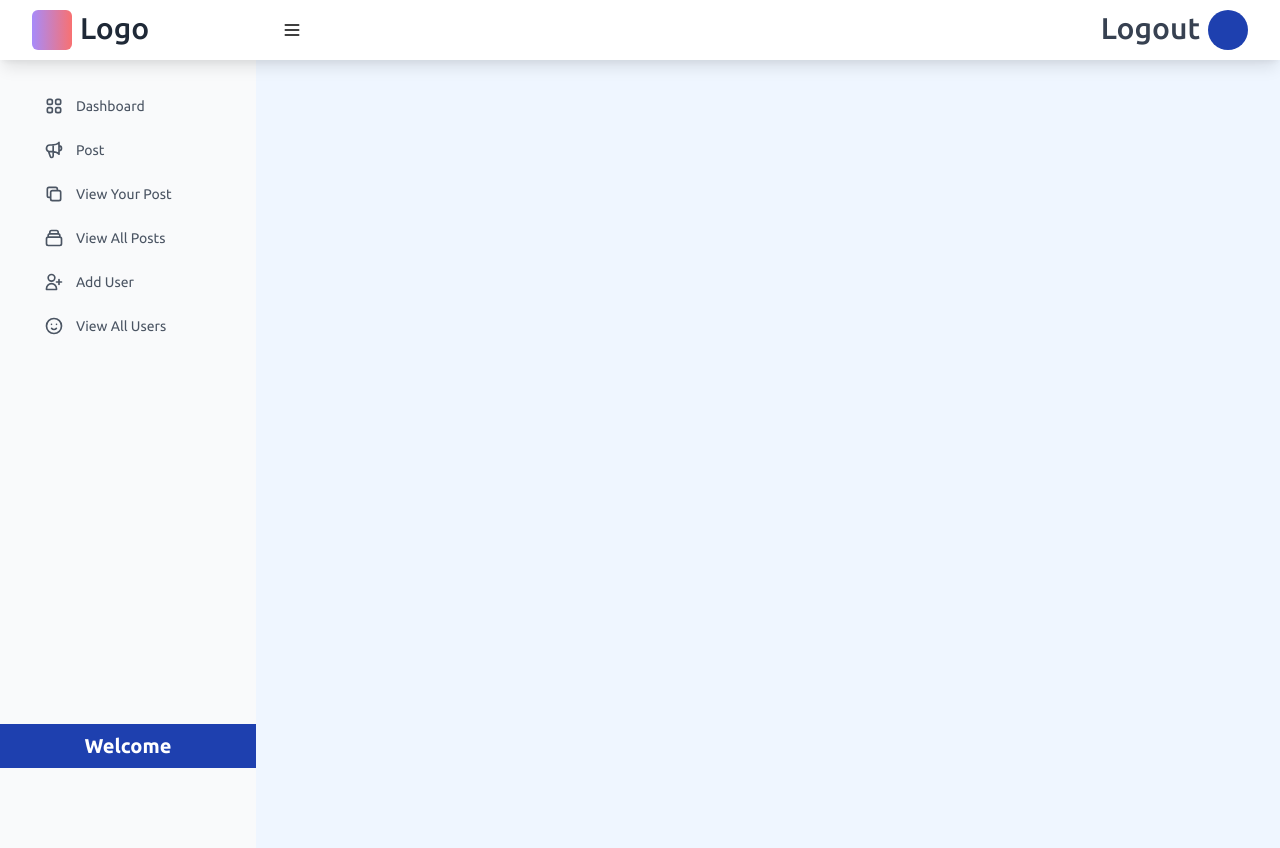
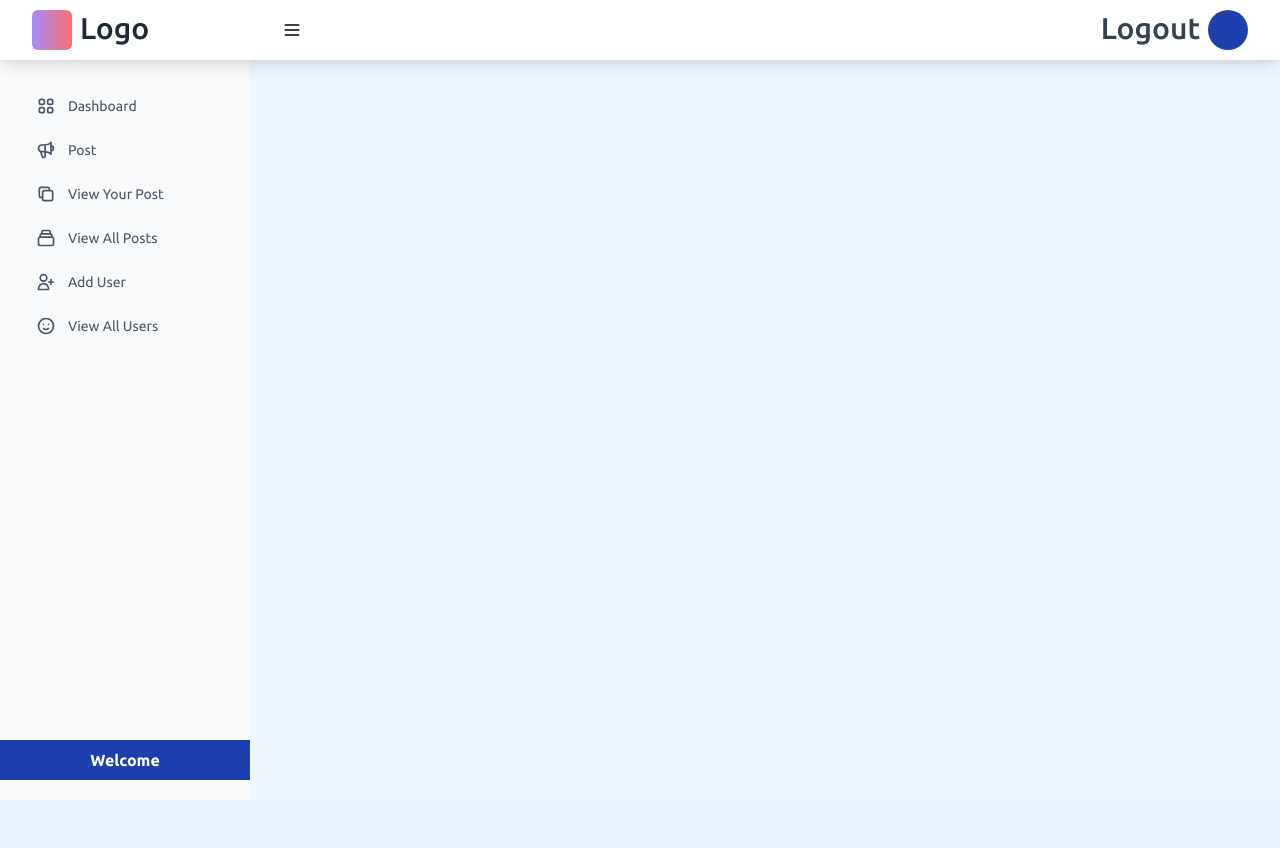
Before and after one commit to ramma-stack/Tailwindcss_Project, a PHP site: page /admin/public/index.php in a window 1280 px wide. After the commit the page ends 800 px from the top, so only its background shows below. Run offline with PHP 8.4, Linux system fonts and the light colour scheme; the visitor is signed in with stand-in values (Sample User, id 1); some web fonts are replaced.

Commit message:
last commit

```diff
--- a/admin/includes/function.php
+++ b/admin/includes/function.php
@@ -30,9 +30,9 @@ function rule($x)
 {
     global $session;
     if ($session->rule == 1) {
-        echo '<svg hidden xmlns="http://www.w3.org/2000/svg" class="h-4 w-4 text-gray-400 transform" id="visIcon'.$x.'" viewBox="0 0 20 20" fill="currentColor" >';
+        echo '<svg hidden xmlns="http://www.w3.org/2000/svg" class="h-4 w-4 ml-1 text-gray-400 transform" id="visIcon'.$x.'" viewBox="0 0 20 20" fill="currentColor" >';
         }else{
-          echo '<svg xmlns="http://www.w3.org/2000/svg" class="h-4 w-4 text-gray-400 transform translate-x-6 " id="visIcon'.$x.'" viewBox="0 0 20 20" fill="currentColor" >';
+          echo '<svg xmlns="http://www.w3.org/2000/svg" class="h-4 w-4 ml-1 text-gray-400 transform translate-x-6 " id="visIcon'.$x.'" viewBox="0 0 20 20" fill="currentColor" >';
          }
 }
 
--- a/admin/includes/nav.php
+++ b/admin/includes/nav.php
@@ -3,17 +3,32 @@ ob_start(); ?>
 
 <body class="bg-blue-50 font-Ubuntu group">
 
-  <section class="flex w-full fixed z-10 shadow-lg p-2.5 px-8 bg-white items-center justify-between">
+  <section class="flex w-full transition duration-200 fixed z-10 shadow-lg p-2.5 px-8 bg-white items-center justify-between">
 
     <div class="flex w-72">
       <div class="flex bg-gradient-to-r from-purple-400 to-red-400 rounded-md w-10 h-10 mr-2"></div>
       <a class="text-gray-800 font-Merr font-medium text-3xl" href="../public/index.php">Logo</a>
     </div>
+    <div class="flex w-11/12 items-center justify-between">
 
-    <div class="flex w-11/12 items-center justify-between">
+    <span id="menuleft" class="hidden lg:inline">
       <svg xmlns="http://www.w3.org/2000/svg" class="h-5 w-5" id="menuicon" fill="none" viewBox="0 0 24 24" stroke="currentColor">
         <path stroke-linecap="round" stroke-linejoin="round" stroke-width="2" d="M4 6h16M4 12h16M4 18h16" />
       </svg>
+      <svg xmlns="http://www.w3.org/2000/svg" class="h-5 w-5 hidden" id="closeicon" fill="none" viewBox="0 0 24 24" stroke="currentColor">
+         <path stroke-linecap="round" stroke-linejoin="round" stroke-width="2" d="M6 18L18 6M6 6l12 12" />
+      </svg>
+    </span>
+
+    <span id="menuhide" class="inline lg:hidden">
+      <svg xmlns="http://www.w3.org/2000/svg" class="h-5 w-5" id="openmenu" fill="none" viewBox="0 0 24 24" stroke="currentColor">
+        <path stroke-linecap="round" stroke-linejoin="round" stroke-width="2" d="M4 6h16M4 12h16M4 18h16" />
+      </svg>
+      <svg xmlns="http://www.w3.org/2000/svg" class="h-5 w-5 hidden" id="closemenu" fill="none" viewBox="0 0 24 24" stroke="currentColor">
+         <path stroke-linecap="round" stroke-linejoin="round" stroke-width="2" d="M6 18L18 6M6 6l12 12" />
+      </svg>
+    </span>
+
       <div class="flex">
         <a href="?logout" class="text-gray-700 font-Merr mx-2 font-medium text-3xl">Logout</a>
         <div class="w-10 h-10 rounded-full bg-blue-800"></div>
@@ -21,42 +36,43 @@ ob_start(); ?>
     </div>
   </section>
 
-  <section id="menu" class="w-64 transition-width duration-300 h-screen absolute top-12 z-0 left-0 bg-gray-50">
-    <div class="flex flex-col justify-between text-lg">
-      <ul class="pt-4 font-Ubuntu mr-2 text-sm text-gray-600">
 
-        <li class="rounded-lg hover:bg-blue-800 transition duration-100 hover:text-white p-2 mr-4 ml-6 mt-6 <?php name("index.php"); ?> ">
-          <a class="an pl-3 flex items-center" href="index.php">
-            <svg xmlns="http://www.w3.org/2000/svg" class="h-5 w-5 mr-3" fill="none" viewBox="0 0 24 24" stroke="currentColor">
+    <section id="menu" class="transform lg:translate-x-0 -translate-x-64 transition-all duration-300 w-250 relative p-2 pl-1 h-screen pt-12 bg-gray-50">
+      <ul class="pt-4 font-Ubuntu text-sm text-gray-600">
+
+        <li class="rounded-lg   overflow-hidden hover:bg-blue-800 flex cursor-pointer hover:text-white p-2 mr-4 ml-6 mt-6 <?php name("index.php"); ?> ">
+          <a class="flex items-center whitespace-nowrap " href="index.php">
+            <svg xmlns="http://www.w3.org/2000/svg" class="h-5 w-5" fill="none" viewBox="0 0 24 24" stroke="currentColor">
               <path stroke-linecap="round" stroke-linejoin="round" stroke-width="2" d="M4 6a2 2 0 012-2h2a2 2 0 012 2v2a2 2 0 01-2 2H6a2 2 0 01-2-2V6zM14 6a2 2 0 012-2h2a2 2 0 012 2v2a2 2 0 01-2 2h-2a2 2 0 01-2-2V6zM4 16a2 2 0 012-2h2a2 2 0 012 2v2a2 2 0 01-2 2H6a2 2 0 01-2-2v-2zM14 16a2 2 0 012-2h2a2 2 0 012 2v2a2 2 0 01-2 2h-2a2 2 0 01-2-2v-2z" />
             </svg>
-            <p id="title0">Dashboard</p>
+            <p id="title0" class="ml-3 transition-width duration-500 ">Dashboard</p>
           </a>
         </li>
 
-        <li class="rounded-lg hover:bg-blue-800 transition duration-100 hover:text-white p-2 mr-4 ml-6 mt-2 <?php name("post.php"); ?> ">
-          <a class="pl-3 flex items-center" href="post.php">
-            <svg xmlns="http://www.w3.org/2000/svg" class="h-5 w-5 mr-3" fill="none" viewBox="0 0 24 24" stroke="currentColor">
+        <li class="rounded-lg overflow-hidden hover:bg-blue-800 flex cursor-pointer transition duration-100 hover:text-white p-2 mr-4 ml-6 mt-2 <?php name("post.php"); ?> ">
+          <a class="flex  whitespace-nowrap items-center" href="post.php">
+            <svg xmlns="http://www.w3.org/2000/svg" class="h-5 w-5" fill="none" viewBox="0 0 24 24" stroke="currentColor">
               <path stroke-linecap="round" stroke-linejoin="round" stroke-width="2" d="M11 5.882V19.24a1.76 1.76 0 01-3.417.592l-2.147-6.15M18 13a3 3 0 100-6M5.436 13.683A4.001 4.001 0 017 6h1.832c4.1 0 7.625-1.234 9.168-3v14c-1.543-1.766-5.067-3-9.168-3H7a3.988 3.988 0 01-1.564-.317z" />
             </svg>
-            <p id="title1">Post</p>
+            <p class="ml-3 " id="title1">Post</p>
           </a>
         </li>
 
-        <li class="rounded-lg hover:bg-blue-800 transition duration-100 hover:text-white p-2 mx-4 ml-6 mt-2 <?php name("viewyourpost.php"); ?> ">
-          <a class="pl-3 flex items-center" href="viewyourpost.php">
-            <svg xmlns="http://www.w3.org/2000/svg" class="h-5 w-5 mr-3" fill="none" viewBox="0 0 24 24" stroke="currentColor">
+        <li class="rounded-lg   overflow-hidden hover:bg-blue-800 flex cursor-pointer transition duration-100 hover:text-white p-2 mx-4 ml-6 mt-2 <?php name("viewyourpost.php"); ?> ">
+          <a class="flex  whitespace-nowrap items-center" href="viewyourpost.php">
+            <svg xmlns="http://www.w3.org/2000/svg" class="h-5 w-5" fill="none" viewBox="0 0 24 24" stroke="currentColor">
               <path stroke-linecap="round" stroke-linejoin="round" stroke-width="2" d="M8 16H6a2 2 0 01-2-2V6a2 2 0 012-2h8a2 2 0 012 2v2m-6 12h8a2 2 0 002-2v-8a2 2 0 00-2-2h-8a2 2 0 00-2 2v8a2 2 0 002 2z" />
             </svg>
-            <p id="title2">View Your Post</p>
+            <p class="ml-3 " id="title2">View Your Post</p>
           </a>
         </li>
-        <li class="rounded-lg hover:bg-blue-800 transition duration-100 hover:text-white p-2 mx-4 ml-6 mt-2 <?php name("viewallpost.php"); ?> " id="visLi">
-          <a class="pl-3 flex items-center" href="viewallpost.php">
-            <svg xmlns="http://www.w3.org/2000/svg" class="h-5 w-5 mr-3" fill="none" viewBox="0 0 24 24" stroke="currentColor">
+
+        <li class="rounded-lg   overflow-hidden hover:bg-blue-800 flex cursor-pointer transition duration-100 hover:text-white p-2 mx-4 ml-6 mt-2 <?php name("viewallpost.php"); ?> " id="visLi">
+          <a class="flex  whitespace-nowrap items-center" href="viewallpost.php">
+            <svg xmlns="http://www.w3.org/2000/svg" class="h-5 w-5" fill="none" viewBox="0 0 24 24" stroke="currentColor">
               <path stroke-linecap="round" stroke-linejoin="round" stroke-width="2" d="M19 11H5m14 0a2 2 0 012 2v6a2 2 0 01-2 2H5a2 2 0 01-2-2v-6a2 2 0 012-2m14 0V9a2 2 0 00-2-2M5 11V9a2 2 0 012-2m0 0V5a2 2 0 012-2h6a2 2 0 012 2v2M7 7h10" />
             </svg>
-            <p id="title3">View All Posts</p>
+            <p class="ml-3 " id="title3">View All Posts</p>
             <?php rule(0); ?>
             <path fill-rule="evenodd" d="M3.707 2.293a1 1 0 00-1.414 1.414l14 14a1 1 0 001.414-1.414l-1.473-1.473A10.014 10.014 0 0019.542 10C18.268 5.943 14.478 3 10 3a9.958 9.958 0 00-4.512 1.074l-1.78-1.781zm4.261 4.26l1.514 1.515a2.003 2.003 0 012.45 2.45l1.514 1.514a4 4 0 00-5.478-5.478z" clip-rule="evenodd" />
             <path d="M12.454 16.697L9.75 13.992a4 4 0 01-3.742-3.741L2.335 6.578A9.98 9.98 0 00.458 10c1.274 4.057 5.065 7 9.542 7 .847 0 1.669-.105 2.454-.303z" />
@@ -64,12 +80,12 @@ ob_start(); ?>
           </a>
         </li>
 
-        <li class="rounded-lg hover:bg-blue-800 transition duration-100 hover:text-white p-2 mx-4 ml-6 mt-2 <?php name("adduser.php"); ?> " id="visLi1">
-          <a class="pl-3 flex items-center" href="adduser.php">
-            <svg xmlns="http://www.w3.org/2000/svg" class="h-5 w-5 mr-3" fill="none" viewBox="0 0 24 24" stroke="currentColor">
+        <li class="rounded-lg   overflow-hidden hover:bg-blue-800 flex cursor-pointer transition duration-100 hover:text-white p-2 mx-4 ml-6 mt-2 <?php name("adduser.php"); ?> " id="visLi1">
+          <a class="flex  whitespace-nowrap items-center" href="adduser.php">
+            <svg xmlns="http://www.w3.org/2000/svg" class="h-5 w-5" fill="none" viewBox="0 0 24 24" stroke="currentColor">
               <path stroke-linecap="round" stroke-linejoin="round" stroke-width="2" d="M18 9v3m0 0v3m0-3h3m-3 0h-3m-2-5a4 4 0 11-8 0 4 4 0 018 0zM3 20a6 6 0 0112 0v1H3v-1z" />
             </svg>
-            <p id="title4">Add User</p>
+            <p class="ml-3 " id="title4">Add User</p>
             <?php rule(1); ?>
             <path fill-rule="evenodd" d="M3.707 2.293a1 1 0 00-1.414 1.414l14 14a1 1 0 001.414-1.414l-1.473-1.473A10.014 10.014 0 0019.542 10C18.268 5.943 14.478 3 10 3a9.958 9.958 0 00-4.512 1.074l-1.78-1.781zm4.261 4.26l1.514 1.515a2.003 2.003 0 012.45 2.45l1.514 1.514a4 4 0 00-5.478-5.478z" clip-rule="evenodd" />
             <path d="M12.454 16.697L9.75 13.992a4 4 0 01-3.742-3.741L2.335 6.578A9.98 9.98 0 00.458 10c1.274 4.057 5.065 7 9.542 7 .847 0 1.669-.105 2.454-.303z" />
@@ -77,12 +93,12 @@ ob_start(); ?>
           </a>
         </li>
 
-        <li class="rounded-lg p-2 hover:bg-blue-800 transition duration-100 transition duration-200 hover:text-white mx-4 ml-6 mt-2 <?php name("viewalluser.php"); ?> " id="visLi2">
-          <a class="pl-3 flex items-center" href="viewalluser.php">
-            <svg xmlns="http://www.w3.org/2000/svg" class="h-5 w-5 mr-3" fill="none" viewBox="0 0 24 24" stroke="currentColor">
+        <li class="rounded-lg  overflow-hidden p-2 hover:bg-blue-800 flex cursor-pointer transition duration-100 transition duration-200 hover:text-white mx-4 ml-6 mt-2 <?php name("viewalluser.php"); ?> " id="visLi2">
+          <a class="flex  whitespace-nowrap items-center" href="viewalluser.php">
+            <svg xmlns="http://www.w3.org/2000/svg" class="h-5 w-5" fill="none" viewBox="0 0 24 24" stroke="currentColor">
               <path stroke-linecap="round" stroke-linejoin="round" stroke-width="2" d="M14.828 14.828a4 4 0 01-5.656 0M9 10h.01M15 10h.01M21 12a9 9 0 11-18 0 9 9 0 0118 0z" />
             </svg>
-            <p id="title5">View All Users</p>
+            <p class="ml-3 " id="title5">View All Users</p>
             <?php rule(2); ?>
             <path fill-rule="evenodd" d="M3.707 2.293a1 1 0 00-1.414 1.414l14 14a1 1 0 001.414-1.414l-1.473-1.473A10.014 10.014 0 0019.542 10C18.268 5.943 14.478 3 10 3a9.958 9.958 0 00-4.512 1.074l-1.78-1.781zm4.261 4.26l1.514 1.515a2.003 2.003 0 012.45 2.45l1.514 1.514a4 4 0 00-5.478-5.478z" clip-rule="evenodd" />
             <path d="M12.454 16.697L9.75 13.992a4 4 0 01-3.742-3.741L2.335 6.578A9.98 9.98 0 00.458 10c1.274 4.057 5.065 7 9.542 7 .847 0 1.669-.105 2.454-.303z" />
@@ -91,8 +107,7 @@ ob_start(); ?>
         </li>
 
       </ul>
-      <div class="absolute bg-blue-800 w-full p-2 bottom-20 left-0">
-        <p class="text-xl flex justify-center font-bold text-white">Welcome</p>
+      <div class="absolute bg-blue-800 w-full p-2 bottom-5 left-0">
+        <p class="flex justify-center font-bold text-white">Welcome</p>
       </div>
-    </div>
-  </section>
+    </section>
--- a/admin/js/index.js
+++ b/admin/js/index.js
@@ -1,30 +1,35 @@
 menuicon = document.querySelector('#menuicon');
+closeicon = document.querySelector('#closeicon');
+openmenu = document.querySelector('#openmenu');
+closemenu = document.querySelector('#closemenu');
 menu = document.querySelector('#menu');
-visIcon1 = document.querySelector('#visIcon0');
-visIcon2 = document.querySelector('#visIcon1');
-visIcon3 = document.querySelector('#visIcon2');
-title0 = document.querySelector('#title0');
-title1 = document.querySelector('#title1');
-title2 = document.querySelector('#title2');
-title3 = document.querySelector('#title3');
-title4 = document.querySelector('#title4');
-title5 = document.querySelector('#title5');
-
-subtitle = document.querySelector('.subtitle');
 
 menuicon.addEventListener('click', function(){
 
-    visIcon1.classList.toggle('translate-x-6');
-    visIcon2.classList.toggle('translate-x-6');
-    visIcon3.classList.toggle('translate-x-6');
-    menu.classList.toggle('menu');
-    // alert(menu.classList.contains('w-64'));
-    if(menu.classList.contains('w-64')){
-      title0.classList.toggle('hidden');
-      title1.classList.toggle('hidden');
-      title2.classList.toggle('hidden');
-      title3.classList.toggle('hidden');
-      title4.classList.toggle('hidden');
-      title5.classList.toggle('hidden');
-    }
+   menu.classList.toggle('w-250');
+   menu.classList.add('active');
+   menuicon.classList.toggle('hidden');
+   closeicon.classList.toggle('hidden');
   });
+  closeicon.addEventListener('click', function(){
+
+    menu.classList.toggle('w-250');
+    menu.classList.remove('active');
+    menuicon.classList.toggle('hidden');
+    closeicon.classList.toggle('hidden');
+
+  });
+
+  openmenu.addEventListener('click', function(){
+
+    menu.classList.toggle('-translate-x-64');
+    openmenu.classList.toggle('hidden');
+    closemenu.classList.toggle('hidden');
+
+  });
+  closemenu.addEventListener('click', function(){
+
+    menu.classList.toggle('-translate-x-64');
+    openmenu.classList.toggle('hidden');
+    closemenu.classList.toggle('hidden');
+  });
--- a/css/anim.css
+++ b/css/anim.css
@@ -1,5 +1,7 @@
-.menu
-{
-	width: 120px;
-	/* animation: pulse 1s none; */
+
+.active{
+	width: 90px;
 }
+.active:hover{
+	width: 250px;
+}
--- a/css/style.css
+++ b/css/style.css
@@ -707,6 +707,10 @@ video {
   position: absolute;
 }
 
+.relative {
+  position: relative;
+}
+
 .top-12 {
   top: 3rem;
 }
@@ -719,16 +723,76 @@ video {
   bottom: 5rem;
 }
 
-.left-14 {
-  left: 3.5rem;
-}
-
-.left-16 {
-  left: 4rem;
-}
-
-.left-20 {
-  left: 5rem;
+.right-0 {
+  right: 0px;
+}
+
+.right-10 {
+  right: 2.5rem;
+}
+
+.-right-10 {
+  right: -2.5rem;
+}
+
+.-right-36 {
+  right: -9rem;
+}
+
+.-right-3 {
+  right: -0.75rem;
+}
+
+.-right-56 {
+  right: -14rem;
+}
+
+.right-56 {
+  right: 14rem;
+}
+
+.-right-1\/4 {
+  right: -25%;
+}
+
+.right-2 {
+  right: 0.5rem;
+}
+
+.right-20 {
+  right: 5rem;
+}
+
+.-right-20 {
+  right: -5rem;
+}
+
+.-right-5 {
+  right: -1.25rem;
+}
+
+.-right-52 {
+  right: -13rem;
+}
+
+.-right-64 {
+  right: -16rem;
+}
+
+.right-64 {
+  right: 16rem;
+}
+
+.top-20 {
+  top: 5rem;
+}
+
+.bottom-10 {
+  bottom: 2.5rem;
+}
+
+.bottom-5 {
+  bottom: 1.25rem;
 }
 
 .z-10 {
@@ -860,14 +924,26 @@ video {
   margin-top: 1.5rem;
 }
 
-.mr-3 {
-  margin-right: 0.75rem;
+.ml-3 {
+  margin-left: 0.75rem;
 }
 
 .mt-2 {
   margin-top: 0.5rem;
 }
 
+.mt-96 {
+  margin-top: 24rem;
+}
+
+.mt-9 {
+  margin-top: 2.25rem;
+}
+
+.inline {
+  display: inline;
+}
+
 .flex {
   display: flex;
 }
@@ -952,12 +1028,134 @@ video {
   width: 91.666667%;
 }
 
+.w-250 {
+  width: 250px;
+}
+
 .w-3\/5 {
   width: 60%;
 }
 
+.w-2 {
+  width: 0.5rem;
+}
+
+.w-200 {
+  width: 200px;
+}
+
 .translate-x-6 {
   --tw-translate-x: 1.5rem;
+  transform: var(--tw-transform);
+}
+
+.-translate-x-48 {
+  --tw-translate-x: -12rem;
+  transform: var(--tw-transform);
+}
+
+.-translate-x-52 {
+  --tw-translate-x: -13rem;
+  transform: var(--tw-transform);
+}
+
+.translate-x-52 {
+  --tw-translate-x: 13rem;
+  transform: var(--tw-transform);
+}
+
+.translate-x-10 {
+  --tw-translate-x: 2.5rem;
+  transform: var(--tw-transform);
+}
+
+.translate-x-16 {
+  --tw-translate-x: 4rem;
+  transform: var(--tw-transform);
+}
+
+.-translate-x-16 {
+  --tw-translate-x: -4rem;
+  transform: var(--tw-transform);
+}
+
+.-translate-x-2 {
+  --tw-translate-x: -0.5rem;
+  transform: var(--tw-transform);
+}
+
+.-translate-x-24 {
+  --tw-translate-x: -6rem;
+  transform: var(--tw-transform);
+}
+
+.-translate-x-36 {
+  --tw-translate-x: -9rem;
+  transform: var(--tw-transform);
+}
+
+.-translate-x-56 {
+  --tw-translate-x: -14rem;
+  transform: var(--tw-transform);
+}
+
+.-translate-x-64 {
+  --tw-translate-x: -16rem;
+  transform: var(--tw-transform);
+}
+
+.translate-x-64 {
+  --tw-translate-x: 16rem;
+  transform: var(--tw-transform);
+}
+
+.translate-x-24 {
+  --tw-translate-x: 6rem;
+  transform: var(--tw-transform);
+}
+
+.translate-x-4 {
+  --tw-translate-x: 1rem;
+  transform: var(--tw-transform);
+}
+
+.translate-x-44 {
+  --tw-translate-x: 11rem;
+  transform: var(--tw-transform);
+}
+
+.-translate-x-44 {
+  --tw-translate-x: -11rem;
+  transform: var(--tw-transform);
+}
+
+.-translate-x-5 {
+  --tw-translate-x: -1.25rem;
+  transform: var(--tw-transform);
+}
+
+.-translate-x-4 {
+  --tw-translate-x: -1rem;
+  transform: var(--tw-transform);
+}
+
+.-translate-x-10 {
+  --tw-translate-x: -2.5rem;
+  transform: var(--tw-transform);
+}
+
+.-translate-x-20 {
+  --tw-translate-x: -5rem;
+  transform: var(--tw-transform);
+}
+
+.-translate-x-40 {
+  --tw-translate-x: -10rem;
+  transform: var(--tw-transform);
+}
+
+.-translate-x-60 {
+  --tw-translate-x: -15rem;
   transform: var(--tw-transform);
 }
 
@@ -971,6 +1169,10 @@ video {
   transform: var(--tw-transform);
 }
 
+.cursor-pointer {
+  cursor: pointer;
+}
+
 .grid-cols-8 {
   grid-template-columns: repeat(8, minmax(0, 1fr));
 }
@@ -995,10 +1197,6 @@ video {
   justify-content: flex-start;
 }
 
-.justify-end {
-  justify-content: flex-end;
-}
-
 .justify-center {
   justify-content: center;
 }
@@ -1011,8 +1209,16 @@ video {
   gap: 2.5rem;
 }
 
+.self-center {
+  align-self: center;
+}
+
 .overflow-hidden {
   overflow: hidden;
+}
+
+.whitespace-nowrap {
+  white-space: nowrap;
 }
 
 .rounded-md {
@@ -1164,6 +1370,10 @@ video {
   padding: 0.25rem;
 }
 
+.p-20 {
+  padding: 5rem;
+}
+
 .px-6 {
   padding-left: 1.5rem;
   padding-right: 1.5rem;
@@ -1184,12 +1394,24 @@ video {
   padding-right: 2rem;
 }
 
+.pl-1 {
+  padding-left: 0.25rem;
+}
+
 .pt-4 {
   padding-top: 1rem;
 }
 
-.pl-3 {
-  padding-left: 0.75rem;
+.pt-20 {
+  padding-top: 5rem;
+}
+
+.pt-10 {
+  padding-top: 2.5rem;
+}
+
+.pt-12 {
+  padding-top: 3rem;
 }
 
 .font-Ubuntu {
@@ -1279,11 +1501,6 @@ video {
 .text-gray-600 {
   --tw-text-opacity: 1;
   color: rgba(75, 85, 99, var(--tw-text-opacity));
-}
-
-.text-blue-800 {
-  --tw-text-opacity: 1;
-  color: rgba(30, 64, 175, var(--tw-text-opacity));
 }
 
 .text-blue-400 {
@@ -1315,12 +1532,22 @@ video {
   transition-duration: 150ms;
 }
 
+.transition-all {
+  transition-property: all;
+  transition-timing-function: cubic-bezier(0.4, 0, 0.2, 1);
+  transition-duration: 150ms;
+}
+
 .duration-200 {
   transition-duration: 200ms;
 }
 
 .duration-300 {
   transition-duration: 300ms;
+}
+
+.duration-500 {
+  transition-duration: 500ms;
 }
 
 .duration-100 {
@@ -1407,6 +1634,14 @@ video {
 }
 
 @media (min-width: 768px) {
+  .md\:top-12 {
+    top: 3rem;
+  }
+
+  .md\:left-0 {
+    left: 0px;
+  }
+
   .md\:mt-20 {
     margin-top: 5rem;
   }
@@ -1427,10 +1662,26 @@ video {
 }
 
 @media (min-width: 1024px) {
+  .lg\:left-0 {
+    left: 0px;
+  }
+
+  .lg\:top-12 {
+    top: 3rem;
+  }
+
   .lg\:inline-block {
     display: inline-block;
   }
 
+  .lg\:inline {
+    display: inline;
+  }
+
+  .lg\:hidden {
+    display: none;
+  }
+
   .lg\:w-3\/5 {
     width: 60%;
   }
@@ -1442,9 +1693,32 @@ video {
   .lg\:w-1\/3 {
     width: 33.333333%;
   }
+
+  .lg\:-translate-x-64 {
+    --tw-translate-x: -16rem;
+    transform: var(--tw-transform);
+  }
+
+  .lg\:translate-x-full {
+    --tw-translate-x: 100%;
+    transform: var(--tw-transform);
+  }
+
+  .lg\:translate-x-0 {
+    --tw-translate-x: 0px;
+    transform: var(--tw-transform);
+  }
 }
 
 @media (min-width: 1280px) {
+  .xl\:top-12 {
+    top: 3rem;
+  }
+
+  .xl\:left-0 {
+    left: 0px;
+  }
+
   .xl\:col-span-2 {
     grid-column: span 2 / span 2;
   }
```
